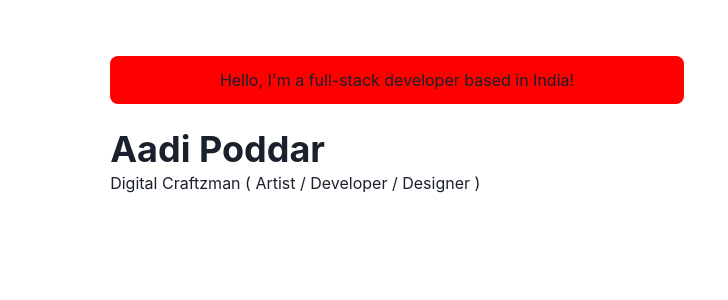
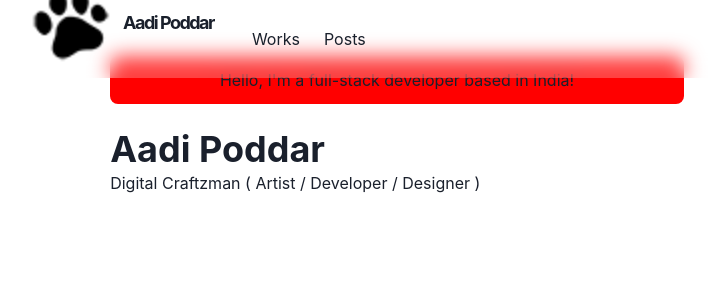
Before and after one commit to aadipoddar/portfolio-website, a Next.js app: page / in a window 1280 px wide. Shown: the top 300 px of the page, without its empty margins (243-971 px from the left). Built offline with nearby package versions, Linux system fonts and the light colour scheme.

Commit message:
Added Navigation Bar

```diff
--- a/components/layouts/main.js
+++ b/components/layouts/main.js
@@ -1,4 +1,5 @@
 import Head from 'next/head'
+import Navbar from '../navbar'
 import { Box, Container } from '@chakra-ui/react'
 
 const Main = ({ children, router }) => {
@@ -9,6 +10,8 @@
                 <title>Aadi Poddar - Homepage</title>
             </Head>
 
+            <Navbar path={router.asPath} />
+
             <Container  maxW="container.md" pt={14}>
                 {children}
             </Container>
--- /dev/null
+++ b/components/logo.js
@@ -0,0 +1,40 @@
+import Link from 'next/link'
+import { Image, Text, useColorModeValue } from '@chakra-ui/react'
+import styled from '@emotion/styled'
+
+const LogoBox = styled.span`
+    font-weight: bold;
+    font-size: 18px;
+    display: inline-flex;
+    align-items: center;
+    height: 30px;
+    line-height: 20px;
+    padding: 10px;
+
+    &:hover img {
+        transform: rotate(20deg);
+    }
+`
+
+const Logo = () => {
+    const footPrintImg = `/images/footprint${useColorModeValue('', '-dark')}.png`
+
+    return (
+        <Link href="/">
+            <a>
+                <LogoBox>
+                    <Image src={footPrintImg} width={20} height={20} alt="logo" />
+                    <Text
+                        color={useColorModeValue('gray.800', 'whiteAlpha.900')}
+                        fontFamily='M PLUS Rounded 1c'
+                        fontWeight="bold"
+                        ml={3}>
+                            Aadi Poddar
+                        </Text>
+                </LogoBox>
+            </a>
+        </Link>
+    )
+}
+
+export default Logo
--- /dev/null
+++ b/components/navbar.js
@@ -0,0 +1,113 @@
+import Logo from './logo'
+import NextLink from 'next/link'
+import {
+    Container,
+    Box,
+    Link,
+    Stack,
+    Heading,
+    Flex,
+    Menu,
+    MenuItem,
+    MenuList,
+    MenuButton,
+    IconButton,
+    useColorModeValue,
+} from '@chakra-ui/react'
+import { HamburgerIcon, HumburgerIcon } from '@chakra-ui/icons'
+
+const LinkItem = ({ href, path, children }) => {
+    const active = path === href
+    const inactiveColor = useColorModeValue('gray200', 'whiteAlpha.900')
+    return (
+        <NextLink href={href}>
+            <Link
+                p={2}
+                bg={active ? 'glassTeal' : undefined}
+                color={active ? '#202023' : inactiveColor}
+            >
+                {children}
+            </Link>
+        </NextLink>
+    )
+}
+
+const Navbar = props => {
+    const { path } = props
+
+    return (
+        <Box
+            position="fixed"
+            as="nav"
+            w="100%"
+            bg={useColorModeValue('#ffffff40', '#20202380')}
+            style={{ backdropFilter: 'blur(10px' }}
+            zIndex={1}
+            {...props}
+        >
+            <Container
+                display="flex"
+                p={2}
+                maxW="container.md"
+                wrap="wrap"
+                align="center"
+                justify="space-between">
+
+                <Flex align="center" mr={5}>
+                    <Heading as="h1" size="lg" letterSpacing={'tighter'}>
+                        <Logo />
+                    </Heading>
+                </Flex>
+
+                <Stack
+                    direction={{ base: 'column', md: 'row' }}
+                    display={{ base: 'none', md: 'flex' }}
+                    width={{ base: 'full', md: 'auto' }}
+                    alignItems="center"
+                    flexGrow={1}
+                    mt={{ base: 4, md: 0 }}>
+
+                    <LinkItem href="/works" path={path}>
+                        Works
+                    </LinkItem>
+
+                    <LinkItem href="/posts" path={path}>
+                        Posts
+                    </LinkItem>
+                </Stack>
+
+                <Box flex={1} align="right">
+                    <Box ml={2} display={{ base: 'inline-block', md: 'none' }}>
+                        <Menu>
+                            <MenuButton
+                                as={IconButton}
+                                icon={<HamburgerIcon />}
+                                variant="outline"
+                                aria-label="Options" />
+
+                            <MenuList>
+                                <NextLink href="/" passHref>
+                                    <MenuItem as={Link}>About</MenuItem>
+                                </NextLink>
+
+                                <NextLink href="/works" passHref>
+                                    <MenuItem as={Link}>Works</MenuItem>
+                                </NextLink>
+
+                                <NextLink href="/posts" passHref>
+                                    <MenuItem as={Link}>Posts</MenuItem>
+                                </NextLink>
+
+                                <MenuItem as={Link} href="https://github.com/aadipoddar/portfolio-website">
+                                    View Source
+                                </MenuItem>
+                            </MenuList>
+                        </Menu>
+                    </Box>
+                </Box>
+            </Container>
+        </Box>
+    )
+}
+
+export default Navbar
--- a/package.json
+++ b/package.json
@@ -12,6 +12,7 @@
   "author": "Aadi Poddar",
   "license": "MIT",
   "dependencies": {
+    "@chakra-ui/icons": "^1.1.1",
     "@chakra-ui/react": "^1.6.9",
     "@emotion/react": "^11.4.1",
     "@emotion/styled": "^11.3.0",
```
Also changed, not shown: 1 other file (tests, documents, lock files or other folders).
